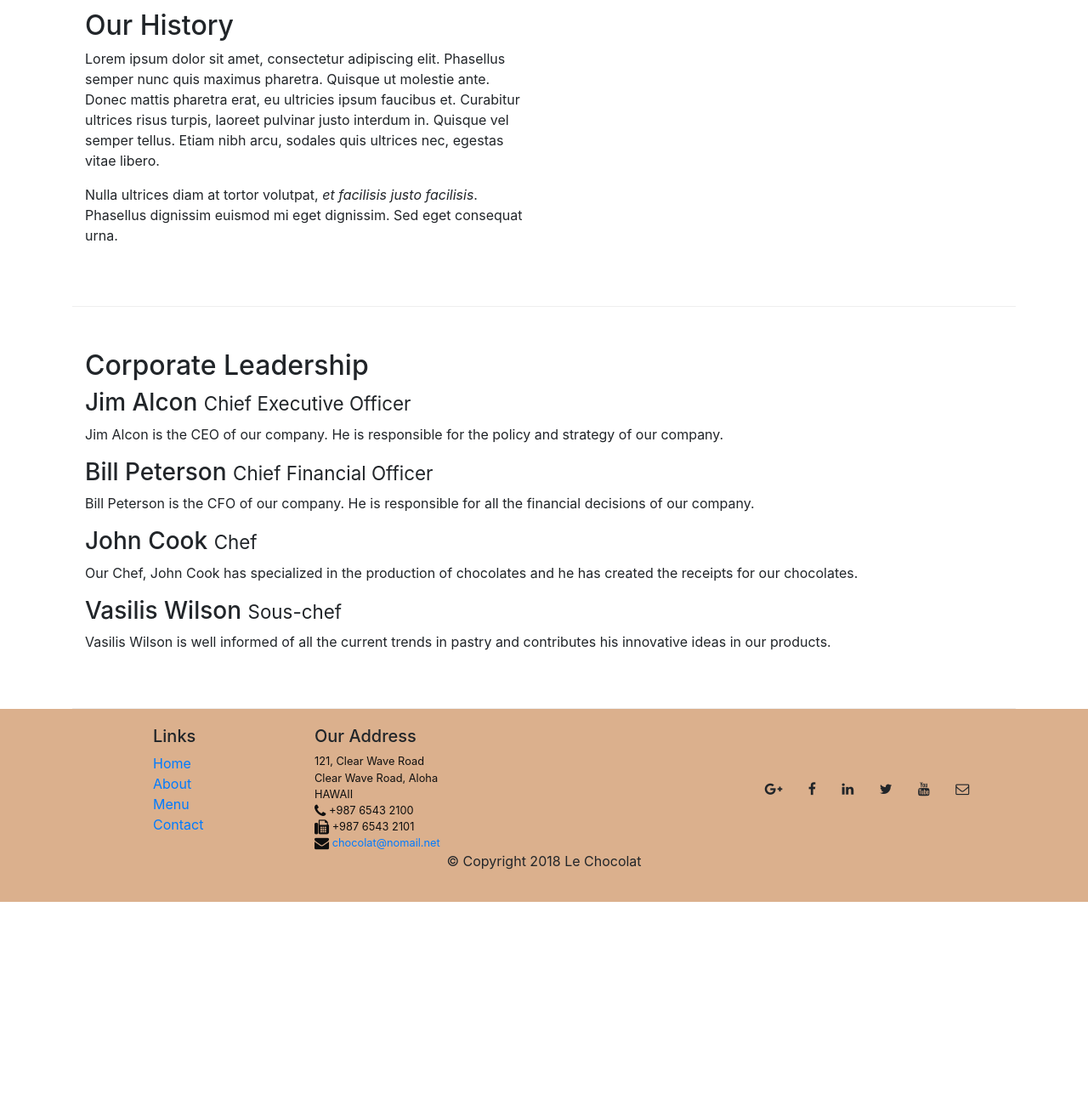
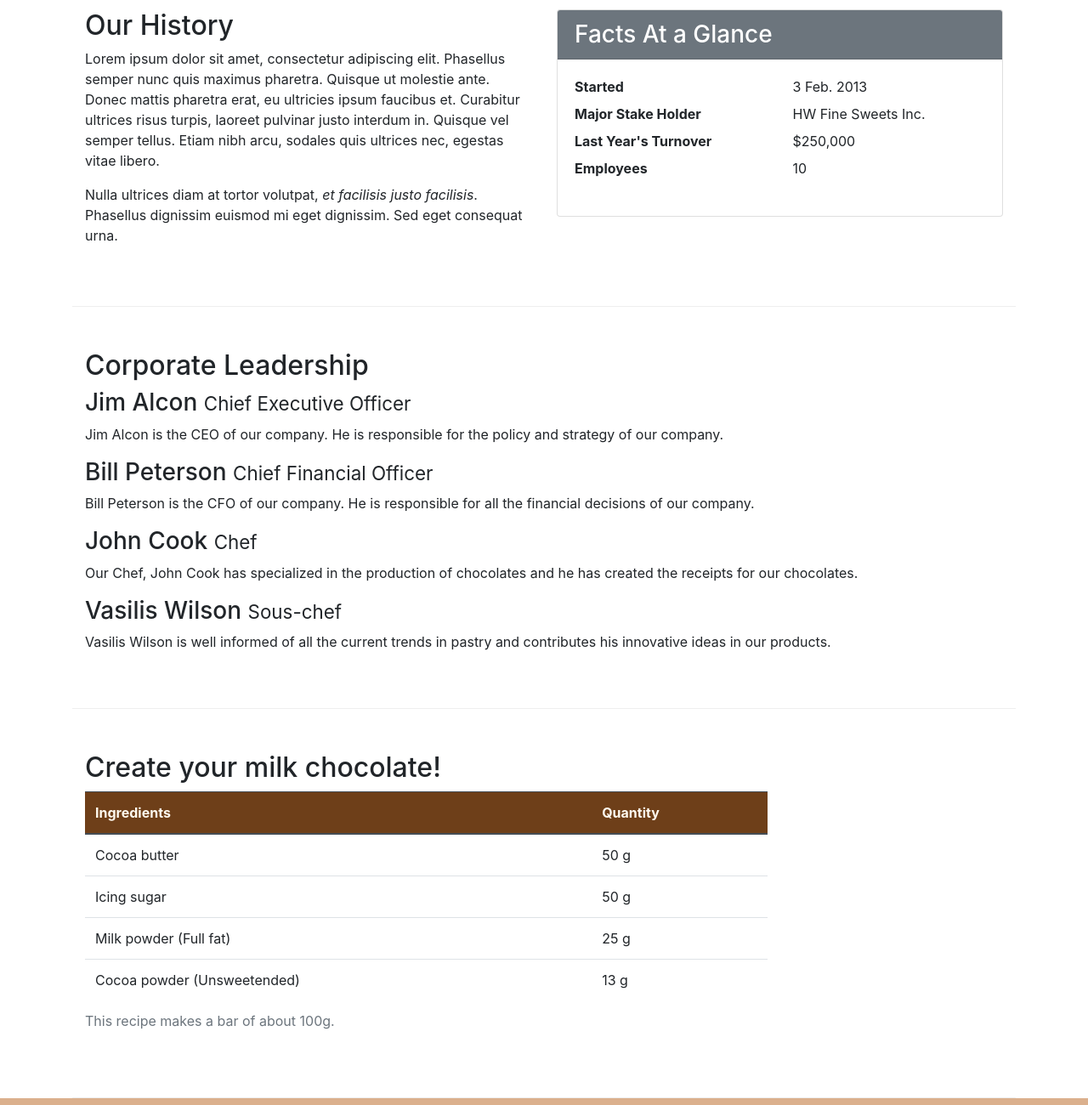
Before and after one commit to saifeddinbouhali/leChocolat, a website: page aboutus.html in a window 1280 px wide. Shown: the part 480-1780 px from the top of the page at 85% size. Before the commit the page ends 1541 px from the top, so only its background shows below. Drawn offline with nearby package versions, Linux system fonts and the light colour scheme.

Commit message:
Tables and Cards

```diff
--- a/aboutus.html
+++ b/aboutus.html
@@ -20,12 +20,16 @@
             <button class="navbar-toggler" type="button" data-toggle="collapse" data-target="#Navbar">
                 <span class="navbar-toggler-icon"></span>
             </button>
-                <div   class="collapse navbar-collapse" id="Navbar" >
+            <div class="collapse navbar-collapse" id="Navbar">
                 <ul class="navbar-nav">
-                    <li class="nav-item "><a class="nav-link" href="./index.html"> <span class="fa fa-home fa-lg"> Home </span></a></li>
-                    <li class="nav-item active"><a class="nav-link" href="#"> <span class="fa fa-info fa-lg"> About </span></a></li>
-                    <li class="nav-item"><a class="nav-link" href="#">  <span class="fa fa-list fa-lg"> Menu </span></a></li>
-                    <li class="nav-item"><a class="nav-link" href="#"> <span class="fa fa-address-card fa-lg"> Contact </span></a></li>
+                    <li class="nav-item "><a class="nav-link" href="./index.html"> <span class="fa fa-home fa-lg"> Home
+                            </span></a></li>
+                    <li class="nav-item active"><a class="nav-link" href="#"> <span class="fa fa-info fa-lg"> About
+                            </span></a></li>
+                    <li class="nav-item"><a class="nav-link" href="#"> <span class="fa fa-list fa-lg"> Menu </span></a>
+                    </li>
+                    <li class="nav-item"><a class="nav-link" href="#"> <span class="fa fa-address-card fa-lg"> Contact
+                            </span></a></li>
                 </ul>
             </div>
         </div>
@@ -36,7 +40,8 @@
             <div class="row row-header">
                 <div class="col-12 col-sm-8">
                     <h1>Le Chocolat</h1>
-                    <p>We combine experience with creativity to create innovative tastes based on classic chocolate recipes. Our creations will travel you in the chocolate world!</p>
+                    <p>We combine experience with creativity to create innovative tastes based on classic chocolate
+                        recipes. Our creations will travel you in the chocolate world!</p>
                 </div>
                 <div class="col col-sm">
                 </div>
@@ -59,39 +64,98 @@
         </div>
 
         <div class="row row-content align-item-center">
-            <div class="col-12 col-sm-6" >
+            <div class="col-12 col-sm-6">
                 <h2>Our History</h2>
-                <p>Lorem ipsum dolor sit amet, consectetur adipiscing elit. Phasellus semper nunc quis maximus pharetra. Quisque ut molestie ante. Donec mattis pharetra erat, eu ultricies ipsum faucibus et. Curabitur ultrices risus turpis, laoreet pulvinar justo interdum in. Quisque vel semper tellus. Etiam nibh arcu, sodales quis ultrices nec, egestas vitae libero. </p>
-                <p>Nulla ultrices diam at tortor volutpat, <em>et facilisis justo facilisis</em>. Phasellus dignissim euismod mi eget dignissim. Sed eget consequat urna. </p>
+                <p>Lorem ipsum dolor sit amet, consectetur adipiscing elit. Phasellus semper nunc quis maximus pharetra.
+                    Quisque ut molestie ante. Donec mattis pharetra erat, eu ultricies ipsum faucibus et. Curabitur
+                    ultrices risus turpis, laoreet pulvinar justo interdum in. Quisque vel semper tellus. Etiam nibh
+                    arcu, sodales quis ultrices nec, egestas vitae libero. </p>
+                <p>Nulla ultrices diam at tortor volutpat, <em>et facilisis justo facilisis</em>. Phasellus dignissim
+                    euismod mi eget dignissim. Sed eget consequat urna. </p>
             </div>
-            <div>
+            <div class="col col-sm">
+                <div class="card">
+                    <h3 class="card-header bg-secondary text-white">Facts At a Glance</h3>
+                    <div class="card-body">
+                        <dl class="row">
+                            <dt class="col-6">Started</dt>
+                            <dd class="col-6">3 Feb. 2013</dd>
+                            <dt class="col-6">Major Stake Holder</dt>
+                            <dd class="col-6">HW Fine Sweets Inc.</dd>
+                            <dt class="col-6">Last Year's Turnover</dt>
+                            <dd class="col-6">$250,000</dd>
+                            <dt class="col-6">Employees</dt>
+                            <dd class="col-6">10</dd>
+                        </dl>
+                    </div>
+                </div>
             </div>
         </div>
 
 
         <div class="row row-content align-item-center">
-            <div  class="col-12 " >
+            <div class="col-12 ">
                 <h2>Corporate Leadership</h2>
                 <h3>Jim Alcon <small>Chief Executive Officer </small></h3>
                 <div class="d-none d-sm-block">
-                    <p>Jim Alcon is the CEO of our company. He is responsible for the policy and strategy of our company. </p>
+                    <p>Jim Alcon is the CEO of our company. He is responsible for the policy and strategy of our
+                        company. </p>
                 </div>
-                <h3>Bill Peterson  <small>Chief Financial Officer </small></h3>
+                <h3>Bill Peterson <small>Chief Financial Officer </small></h3>
                 <div class="d-none d-sm-block">
-                    <p>Bill Peterson is the CFO of our company. He is responsible for all the financial decisions of our company. </p>
+                    <p>Bill Peterson is the CFO of our company. He is responsible for all the financial decisions of our
+                        company. </p>
                 </div>
                 <h3>John Cook <small>Chef</small></h3>
                 <div class="d-none d-sm-block">
-                    <p>Our Chef, John Cook has specialized in the production of chocolates and he has created the receipts for our chocolates. </p>
+                    <p>Our Chef, John Cook has specialized in the production of chocolates and he has created the
+                        receipts for our chocolates. </p>
                 </div>
-                    <h3>Vasilis Wilson  <small>Sous-chef </small></h3>
+                <h3>Vasilis Wilson <small>Sous-chef </small></h3>
                 <div class="d-none d-sm-block">
-                        <p>Vasilis Wilson is well informed of all the current trends in pastry and contributes his innovative ideas in our products. </p>
+                    <p>Vasilis Wilson is well informed of all the current trends in pastry and contributes his
+                        innovative ideas in our products. </p>
                 </div>
 
             </div>
         </div>
 
+        <div class="row row-content align-item-center">
+            <div class="col-12 col-sm-9">
+                <h2> Create your milk chocolate!</h2>
+                <div class="table-responsive">
+                    <table class="table table-hover">
+                        <caption>This recipe makes a bar of about 100g.</caption>
+                        <thead class="thead-dark">
+                            <tr>
+                                <th>Ingredients</th>
+                                <th>Quantity</th>
+                            </tr>
+                        </thead>
+                        <tbody>
+                            <tr>
+                                <td>Cocoa butter</td>
+                                <td>50 g</td>
+                            </tr>
+                            <tr>
+                                <td>Icing sugar</td>
+                                <td>50 g</td>
+                            </tr>
+                            <tr>
+                                <td>Milk powder (Full fat)</td>
+                                <td>25 g</td>
+                            </tr>
+                            <tr>
+                                <td>Cocoa powder (Unsweetended)</td>
+                                <td>13 g</td>
+                            </tr>
+                        </tbody>
+                    </table>
+                </div>
+            </div>
+            <div class="col-12 col-sm-3">
+            </div>
+        </div>
     </div>
 
     <footer class="footer">
@@ -123,7 +187,7 @@
                 </div>
                 <div class="col-sm align-self-center">
                     <div style="text-align:center">
-                        <a class="btn btn-social-icon btn-google-plus" href ="http://google.com/+">
+                        <a class="btn btn-social-icon btn-google-plus" href="http://google.com/+">
                             <i class="fa fa-google-plus"></i></a>
                         <a class="btn btn-social-icon btn-facebook" href="http://www.facebook.com/profile.php?id=">
                             <i class="fa fa-facebook"></i></a>
--- a/css/styles.css
+++ b/css/styles.css
@@ -31,3 +31,9 @@
             padding:50px 0px 0px 0px;
             z-index:0;
             }
+            .table .thead-dark th {
+                color: floralwhite;
+                background-color: #6e3f19 ;
+
+            }
+            tr:hover{background-color: #dbb08db0 !important}
```
Lines whose indentation alone changed are shown as unchanged.
